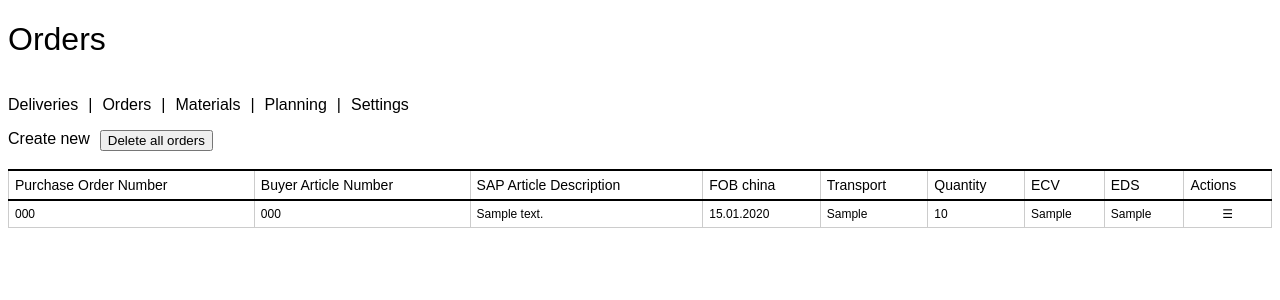
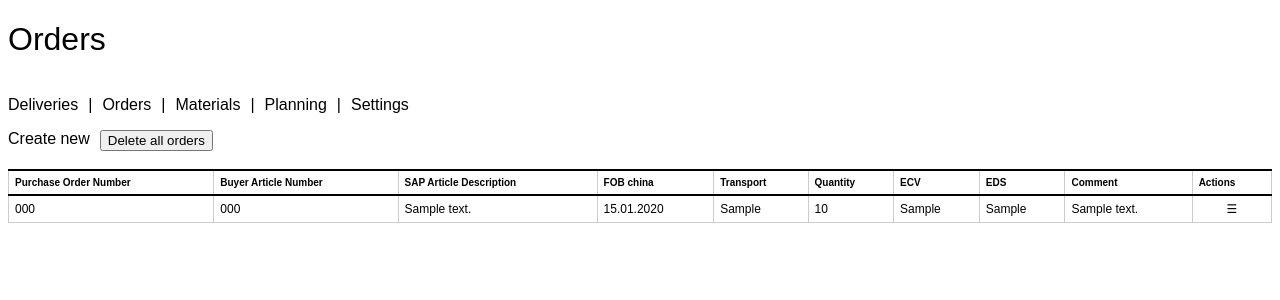
Before and after one commit to andrejpojdak/planner, a Flask app: page /orders/ in a window 1280 px wide. Shown: the top 300 px of the page. Run offline with Flask 3, Linux system fonts and the light colour scheme; tables that the repository leaves empty hold one stand-in row (values such as "Sample post"); some libraries are stand-ins or nearby versions; some web fonts are replaced.

Commit message:
Added comment field to orders table.

```diff
--- a/app/models.py
+++ b/app/models.py
@@ -53,6 +53,7 @@ class Order(db.Model):
 	sales_price = db.Column(db.Float, nullable=True)
 	rmb = db.Column(db.Integer, nullable=True)
 	supplier = db.Column(db.String(15), nullable=True)
+	comment = db.Column(db.String(120), nullable=True)
 	created_at = db.Column(db.Date, default=datetime.datetime.utcnow)
 
 	def __repr__(self):
--- a/app/orders/views.py
+++ b/app/orders/views.py
@@ -6,7 +6,7 @@ from ..models import Material
 from flask_wtf import FlaskForm
 from flask_wtf.file import FileField, FileAllowed, FileRequired
 from wtforms import StringField, DecimalField, SubmitField, IntegerField, SelectField, DateField
-from wtforms.validators import Optional, DataRequired
+from wtforms.validators import Optional, DataRequired, Length
 import os, csv, re
 
 bp = Blueprint('orders', __name__)
@@ -25,7 +25,8 @@ class OrderForm(FlaskForm):
 	rmb = IntegerField('RMB', validators=[Optional()])
 	ecv = StringField('ECV', validators=[Optional()])
 	eds = StringField('EDS', validators=[Optional()])
-	supplier = SelectField('Supplier', choices=[('SANX', 'SANX'),('BRCN', 'BRCN'),('JCSK', 'JCSK'),('JWCO', 'JWCO')], default='', validators=[DataRequired()])
+	supplier = SelectField('Supplier', choices=[('SANX', 'SANX'),('BRCN', 'BRCN'),('JCSK', 'JCSK'),('JWCO', 'JWCO'),('XINT', 'XINT')], default='', validators=[DataRequired()])
+	comment = StringField('Comment', validators=[Optional(), Length(max=120)], render_kw={"maxlength": 120})
 	submit = SubmitField('Save')
 
 @bp.route('/', methods=['GET'])
@@ -67,7 +68,8 @@ def create_order():
 			rmb = form.rmb.data,
 			ecv = form.ecv.data.strip(),
 			eds = form.eds.data.strip(),
-			supplier = form.supplier.data.strip()
+			supplier = form.supplier.data.strip(),
+			comment = form.comment.data.strip()
 		)
 
 		if Order.query.filter(Order.order_number == d.order_number).filter(Order.buyer_article_number == d.buyer_article_number).first():
@@ -107,6 +109,7 @@ def edit_order(order_id):
 		o.ecv = form.ecv.data.strip()
 		o.eds = form.eds.data.strip()
 		o.supplier = form.supplier.data.strip()
+		o.comment = form.comment.data.strip()
 
 		db.session.commit()
 		flash('Order updated.', 'success')
@@ -140,7 +143,8 @@ def split_order(order_id):
 			rmb = form.rmb.data,
 			ecv = form.ecv.data.strip(),
 			eds = form.eds.data.strip(),
-			supplier = form.supplier.data.strip()
+			supplier = form.supplier.data.strip(),
+			comment = form.comment.data.strip()
 		)
 		if Order.query.filter(Order.order_number == d.order_number).filter(Order.buyer_article_number == d.buyer_article_number).first():
 			flash(f'Order {d.order_number}, {d.article_description} already exists.', 'danger')
--- a/app/static/style.css
+++ b/app/static/style.css
@@ -17,7 +17,17 @@ table {
 	width:100%;
 	table-layout: auto;
 	border-top: 2px solid black;
-	}
+}
+th {
+	font-size: 10px;
+	font-weight: bold;
+}
+th,td {
+	border:1px solid #ccc;
+	padding:6px;
+	text-align:left;
+    /*white-space: nowrap;*/
+}
 tr.filter-row td input {
 	width: 50%;
 }
@@ -41,11 +51,6 @@ a:hover {
 td#apply {
 	text-align: center;
 }
-th,td {
-	border:1px solid #ccc;
-	padding:6px;
-	text-align:left;
-	}
 .actions {
 	white-space:nowrap;
 }
--- a/app/templates/orders/form.html
+++ b/app/templates/orders/form.html
@@ -20,6 +20,7 @@
   <p>{{ form.article_description.label }}<br>{{ form.article_description(size=40) }} *</p>
   <div id="results"></div>
   <p>{{ form.buyer_article_number.label }}<br>{{ form.buyer_article_number(size=40) }} *</p>
+  <p>{{ form.comment.label }}<br>{{ form.comment(size=40) }}</p>
   <p>{{ form.fob.label }}<br>{{ form.fob(size=40) }} *</p>
   <p>{{ form.transport.label }}<br>{{ form.transport() }} *</p>
   <p>{{ form.quantity.label }}<br>{{ form.quantity(size=40) }} *</p>
--- a/app/templates/orders/list.html
+++ b/app/templates/orders/list.html
@@ -22,6 +22,7 @@
 			<th>Quantity</th>
 			<th>ECV</th>
 			<th>EDS</th>
+			<th>Comment</th>
 			<th>Actions</th>
 		</tr>
 	</thead>
@@ -36,6 +37,11 @@
         <td>{{ o.quantity }}</td>
         <td>{{ o.ecv }}</td>
         <td>{{ o.eds }}</td>
+		{% if o.comment is none %}
+        <td></td>
+    	{% else %}
+		<td>{{ o.comment }}</td>
+		{% endif %}
 		<td class="actions">
 			<div id="menu-container">
             	<div id="menu-icon">&#9776;</div>
```
Also changed, not shown: app/planning/views.py (+9 -5 lines), app/templates/planning/list.html (+12 -0 lines).
